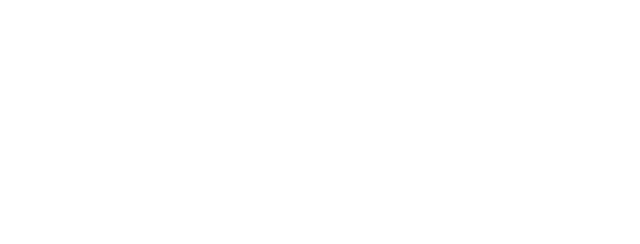
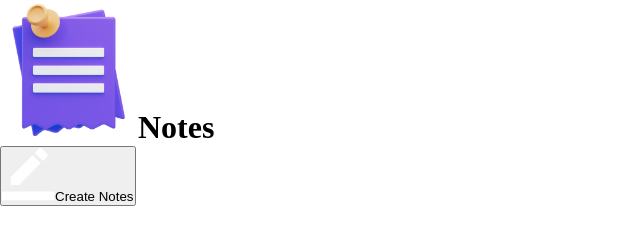
Before and after one commit to DamilareAleji/Notes-App, a plain HTML site: page index.html in a window 1280 px wide. Shown: the whole page, without its empty margins (0-640 px from the left). Drawn offline with Linux system fonts and the light colour scheme.

```diff
--- a/index.html
+++ b/index.html
@@ -9,6 +9,19 @@
 </head>
 <body>
 
+    <div class="container">
+
+        <h1><img src="images/notes.png" alt="">Notes</h1>
+
+        <button class="btn"><img src="images/edit.png" alt="">Create Notes</button>
+
+        <div class="notesContainer">
+            <!-- <p contenteditable="true" class="inputBox">
+                <img src="images/delete.png" alt="">
+            </p> -->
+        </div>
+
+    </div>
 
 
 
```
